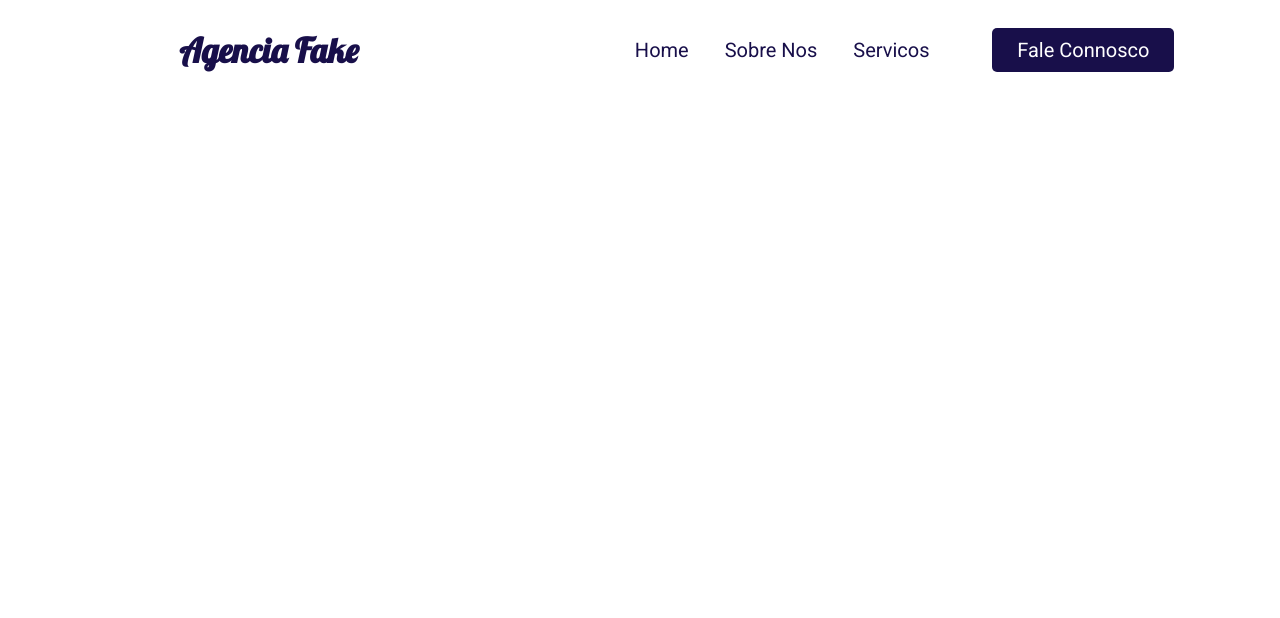
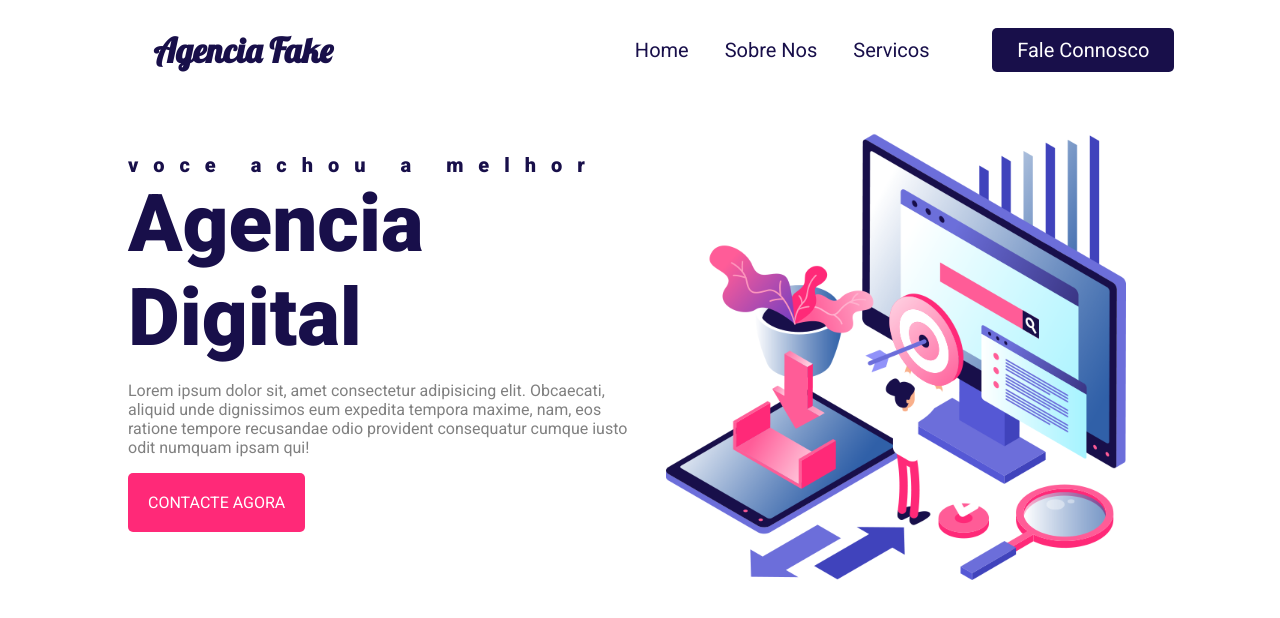
Before and after one commit to Drramos131/agencia-fake, a plain HTML site: page index.html in a window 1280 px wide. Drawn offline with Linux system fonts and the light colour scheme.

Commit message:
chore: header finalizado

```diff
--- a/css/style.css
+++ b/css/style.css
@@ -20,8 +20,56 @@ body {
 
 .logo {
     flex: 20%;
+    text-align: left;
+    margin-left: 10%;
+}
+
+.header {
+    display: flex;
+    flex-flow: row wrap;
+    height: auto;
+    background: white;
+    justify-content: center;
+    align-items: center;
+}
+
+.headline {
+    flex: 40%;
+    margin-left: 10%;
+}
+
+.headline h2 {
+    font-weight: 800;
+    font-size: 20px;
+    color: #180F4A;
+    padding: 0;
+    margin: 0;
+}
+
+.headline p {
+    color: grey;
+    text-align: left;
+}
+
+.contact-btn {
+    display: inline-block;
+    background: #ff2978;
+    padding: 20px;
+    color: white;
+    border-radius: 5px;
+    text-transform: uppercase;
+    text-decoration: none;
+}
+
+.contact-btn:hover {
+    background: #180F4A;
+}
+
+.img-headline {
+    margin-right: 10%;
+    flex: 40%;
     text-align: center;
-    margin-left: 10%;
+
 }
 
 .logo h1 {
--- a/index.html
+++ b/index.html
@@ -24,5 +24,17 @@
             <a id="botao" href="#">Fale Connosco</a>
         </div>
     </nav>
+
+    <header class="header">
+        <div class="headline">
+            <h2 style="letter-spacing: 15px;">voce achou a melhor</h2>
+            <h2 style="font-size: 80px;">Agencia Digital</h2>
+            <p>Lorem ipsum dolor sit, amet consectetur adipisicing elit. Obcaecati, aliquid unde dignissimos eum expedita tempora maxime, nam, eos ratione tempore recusandae odio provident consequatur cumque iusto odit numquam ipsam qui!</p>
+            <a href="#" class="contact-btn">Contacte Agora</a>
+        </div>
+        <div class="img-headline">
+            <img src="img/hero_right.png" alt="" style="max-width: 90%;">
+        </div>
+    </header>
 </body>
 </html>
```
